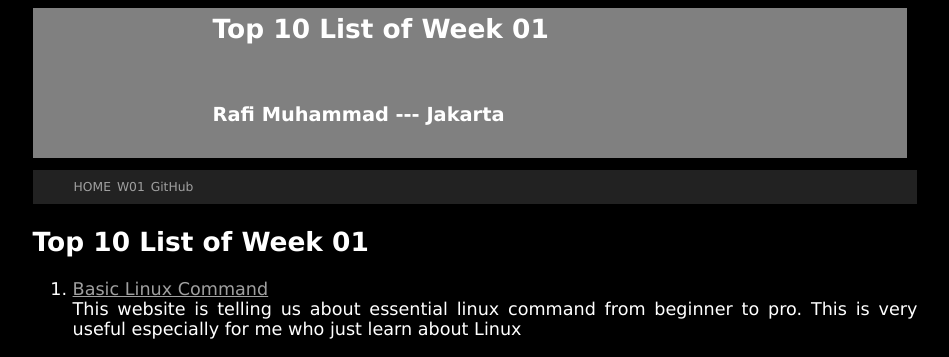
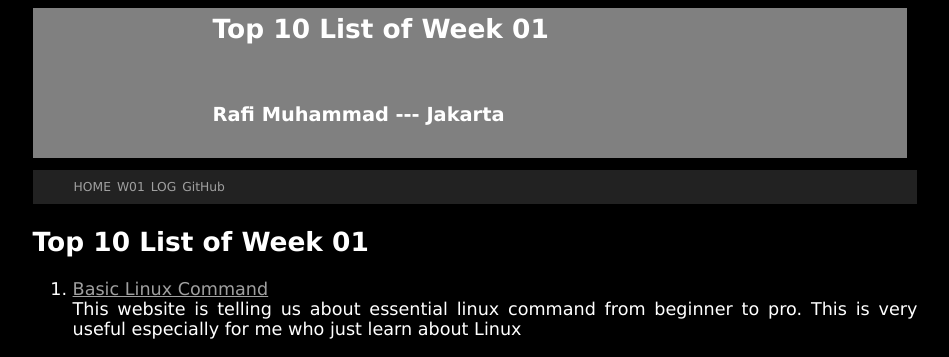
Before and after one commit to rafimuhammad01/os211, a Jekyll site: the page built from w01.md, in a window 1280 px wide. Shown: the top 357 px of the page, without its empty margins (165-1114 px from the left). Built offline with Jekyll 4.4.1, drawn with Linux system fonts in a browser that asks for light colours; our own code applies the rules of GitHub Pages for plain Markdown files.

Commit message:
Update navbar.html

```diff
--- a/_includes/navbar.html
+++ b/_includes/navbar.html
@@ -17,8 +17,8 @@
     <li class='listitem'><a href='{{ site.baseurl }}/W09/'>W09</a></li>
     <li class='listitem'><a href='{{ site.baseurl }}/W10/'>W10</a></li>
     <li class='listitem'><a href='{{ site.baseurl }}/TXT/mypubkey.txt'>KEY</a></li>
-    <li class='listitem'><a href='{{ site.baseurl }}/TXT/myrank.txt'>RANK</a></li>
-    <li class='listitem'><a href='{{ site.baseurl }}/TXT/mylog.txt'>LOG</a></li> -->
+    <li class='listitem'><a href='{{ site.baseurl }}/TXT/myrank.txt'>RANK</a></li>-->
+    <li class='listitem'><a href='{{ site.baseurl }}/TXT/mylog.txt'>LOG</a></li>
     <li class='listitem'><a href='{{ site.urlgithub }}'>GitHub</a></li>
   </ul>
 </nav>
```
